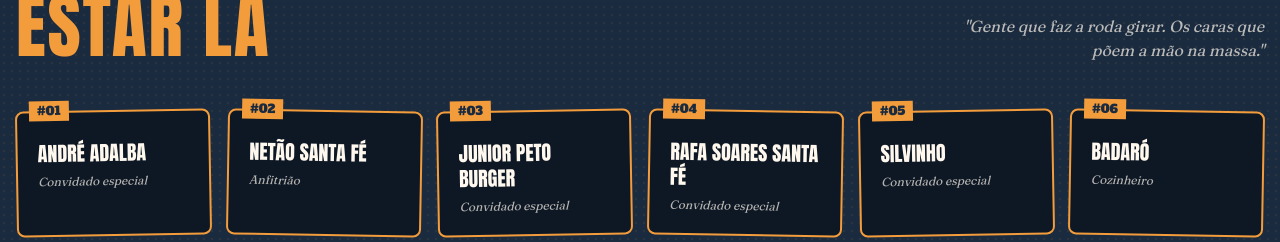
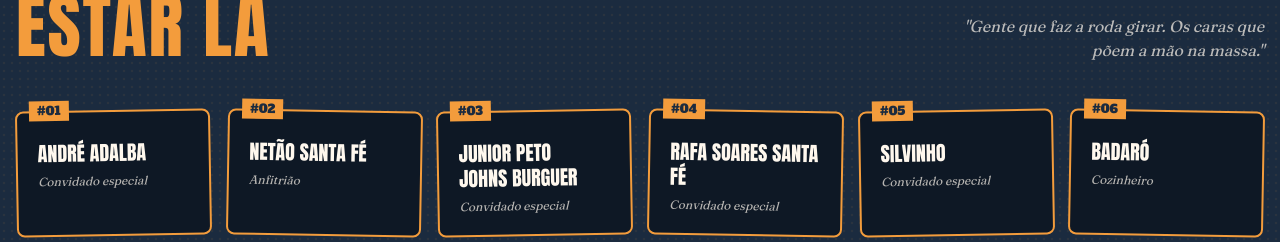
Before and after one commit to felipehelvio-gif/netao-experiencie, a Next.js app: page / in a window 1280 px wide. Shown: the part 3280-3522 px from the top of the page. Built offline with nearby package versions, Linux system fonts and the light colour scheme; no server answers; the database is empty.

Commit message:
fix: Junior Peto / Johns Burguer em duas linhas no card

```diff
--- a/app/(public)/page.tsx
+++ b/app/(public)/page.tsx
@@ -19,7 +19,7 @@ export const revalidate = 0;
 const PARTICIPANTES = [
   { num: '01', nome: 'André Adalba', papel: 'Convidado especial' },
   { num: '02', nome: 'Netão Santa Fé', papel: 'Anfitrião' },
-  { num: '03', nome: 'Junior Peto Burger', papel: 'Convidado especial' },
+  { num: '03', nome: 'Junior Peto\nJohns Burguer', papel: 'Convidado especial' },
   { num: '04', nome: 'Rafa Soares Santa Fé', papel: 'Convidado especial' },
   { num: '05', nome: 'Silvinho', papel: 'Convidado especial' },
   { num: '06', nome: 'Badaró', papel: 'Cozinheiro' },
@@ -374,7 +374,7 @@ export default async function HomePage() {
                 <span className="absolute -top-3 left-3 bg-santafe-orange px-2 py-0.5 font-slab text-xs text-santafe-navy">
                   #{p.num}
                 </span>
-                <p className="mt-2 font-display text-xl uppercase leading-tight">
+                <p className="mt-2 whitespace-pre-line font-display text-xl uppercase leading-tight">
                   {p.nome}
                 </p>
                 <p className="mt-2 font-serif text-xs italic text-santafe-cream/70">
```
